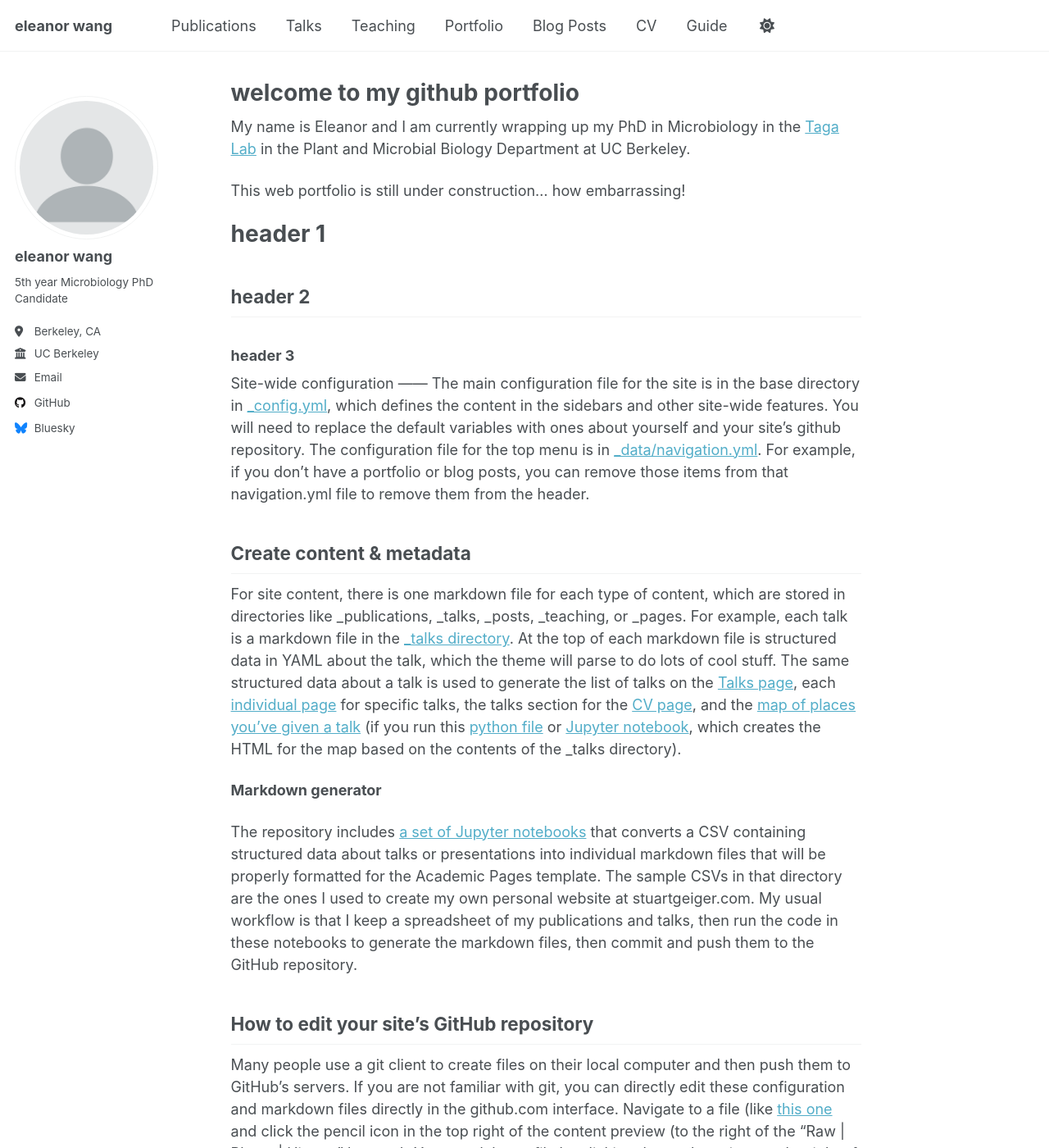
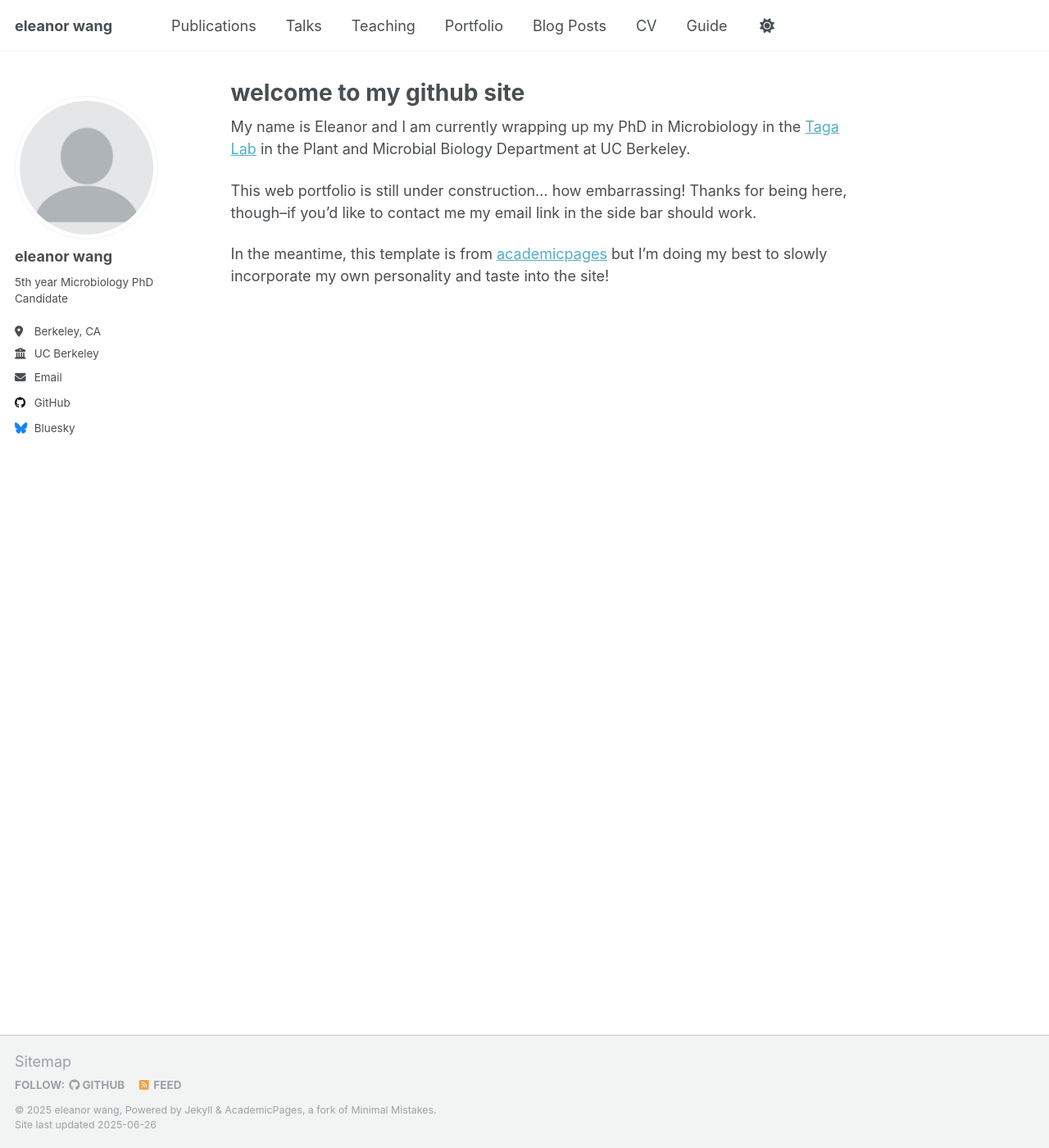
Before and after one commit to eledamame/eledamame.github.io, a Jekyll site: the page built from _pages/about.md, in a window 1280 px wide and 1400 px high. Shown: the whole window at 82% size. Built offline with Jekyll 4.4.1, drawn with Linux system fonts in a browser that asks for light colours; some of the changed text lies outside the part shown.

Commit message:
Update about.md

```diff
--- a/_pages/about.md
+++ b/_pages/about.md
@@ -1,6 +1,6 @@
 ---
 permalink: /
-title: "welcome to my github portfolio"
+title: "welcome to my github site"
 author_profile: true
 redirect_from:
   - /about/
@@ -9,32 +9,6 @@ redirect_from:
 
 My name is Eleanor and I am currently wrapping up my PhD in Microbiology in the [Taga Lab](https://tagalab.berkeley.edu/) in the Plant and Microbial Biology Department at UC Berkeley.
 
-This web portfolio is still under construction... how embarrassing!
+This web portfolio is still under construction... how embarrassing! Thanks for being here, though--if you'd like to contact me my email link in the side bar should work.
 
-
-# header 1
-## header 2
-### header 3
-Site-wide configuration
-------
-The main configuration file for the site is in the base directory in [_config.yml](https://github.com/academicpages/academicpages.github.io/blob/master/_config.yml), which defines the content in the sidebars and other site-wide features. You will need to replace the default variables with ones about yourself and your site's github repository. The configuration file for the top menu is in [_data/navigation.yml](https://github.com/academicpages/academicpages.github.io/blob/master/_data/navigation.yml). For example, if you don't have a portfolio or blog posts, you can remove those items from that navigation.yml file to remove them from the header.
-
-Create content & metadata
-------
-For site content, there is one markdown file for each type of content, which are stored in directories like _publications, _talks, _posts, _teaching, or _pages. For example, each talk is a markdown file in the [_talks directory](https://github.com/academicpages/academicpages.github.io/tree/master/_talks). At the top of each markdown file is structured data in YAML about the talk, which the theme will parse to do lots of cool stuff. The same structured data about a talk is used to generate the list of talks on the [Talks page](https://academicpages.github.io/talks), each [individual page](https://academicpages.github.io/talks/2012-03-01-talk-1) for specific talks, the talks section for the [CV page](https://academicpages.github.io/cv), and the [map of places you've given a talk](https://academicpages.github.io/talkmap.html) (if you run this [python file](https://github.com/academicpages/academicpages.github.io/blob/master/talkmap.py) or [Jupyter notebook](https://github.com/academicpages/academicpages.github.io/blob/master/talkmap.ipynb), which creates the HTML for the map based on the contents of the _talks directory).
-
-**Markdown generator**
-
-The repository includes [a set of Jupyter notebooks](https://github.com/academicpages/academicpages.github.io/tree/master/markdown_generator
-) that converts a CSV containing structured data about talks or presentations into individual markdown files that will be properly formatted for the Academic Pages template. The sample CSVs in that directory are the ones I used to create my own personal website at stuartgeiger.com. My usual workflow is that I keep a spreadsheet of my publications and talks, then run the code in these notebooks to generate the markdown files, then commit and push them to the GitHub repository.
-
-How to edit your site's GitHub repository
-------
-Many people use a git client to create files on their local computer and then push them to GitHub's servers. If you are not familiar with git, you can directly edit these configuration and markdown files directly in the github.com interface. Navigate to a file (like [this one](https://github.com/academicpages/academicpages.github.io/blob/master/_talks/2012-03-01-talk-1.md) and click the pencil icon in the top right of the content preview (to the right of the "Raw | Blame | History" buttons). You can delete a file by clicking the trashcan icon to the right of the pencil icon. You can also create new files or upload files by navigating to a directory and clicking the "Create new file" or "Upload files" buttons.
-
-Example: editing a markdown file for a talk
-![Editing a markdown file for a talk](/images/editing-talk.png)
-
-For more info
-------
-More info about configuring Academic Pages can be found in [the guide](https://academicpages.github.io/markdown/), the [growing wiki](https://github.com/academicpages/academicpages.github.io/wiki), and you can always [ask a question on GitHub](https://github.com/academicpages/academicpages.github.io/discussions). The [guides for the Minimal Mistakes theme](https://mmistakes.github.io/minimal-mistakes/docs/configuration/) (which this theme was forked from) might also be helpful.
+In the meantime, this template is from [academicpages](https://academicpages.github.io/) but I'm doing my best to slowly incorporate my own personality and taste into the site!
```
